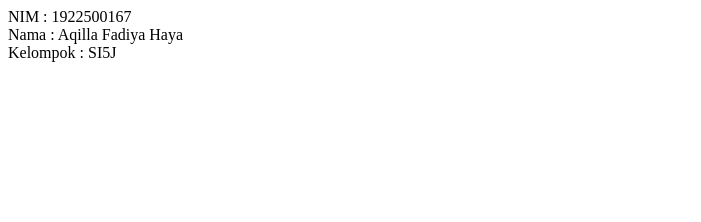
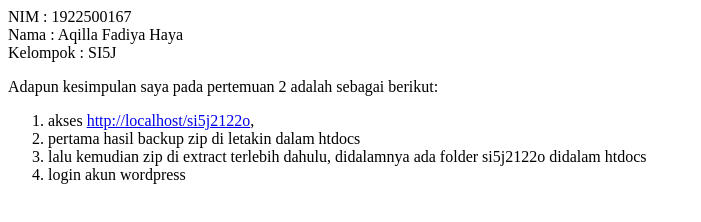
Before and after one commit to Aqillafadiyahaya20/si5j2122o, a plain HTML site: page 2/index.html in a window 1280 px wide. Shown: the whole page, without its empty margins (0-701 px from the left). Drawn offline with Linux system fonts and the light colour scheme.

Commit message:
Update index.html

```diff
--- a/2/index.html
+++ b/2/index.html
@@ -1,3 +1,12 @@
 NIM : 1922500167<br>
 Nama : Aqilla Fadiya Haya<br>
 Kelompok : SI5J<br>
+
+<p>Adapun kesimpulan saya pada pertemuan 2 adalah sebagai berikut:</p>
+
+<ol>
+  <li>akses <a href="http://localhost/si5j2122o" target="_blank">http://localhost/si5j2122o</a>,
+  <li>pertama hasil backup zip di letakin dalam htdocs</li>
+  <li>lalu kemudian zip di extract terlebih dahulu, didalamnya ada folder si5j2122o didalam htdocs</li>
+  <li>login akun wordpress</li>
+</ol>
```
